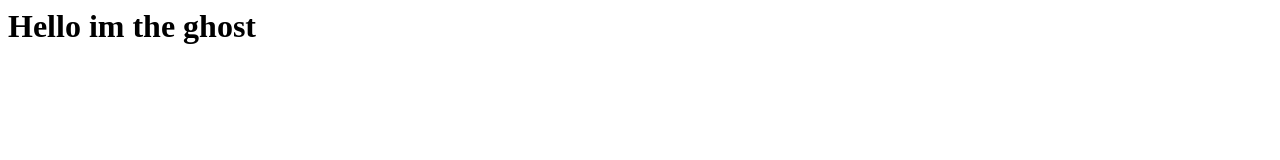
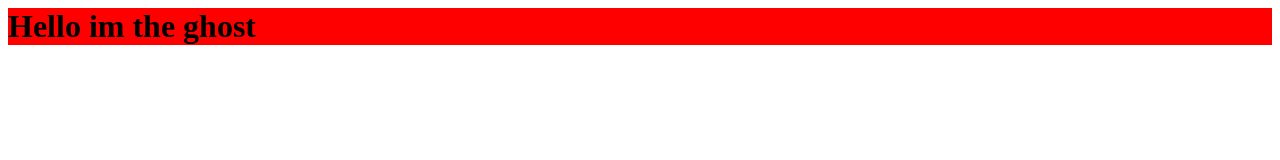
Before and after one commit to vithun-sk/githubemc2, a plain HTML site: page index.html in a window 1280 px wide. Drawn offline with Linux system fonts and the light colour scheme.

Commit message:
modified the both

```diff
--- a/index.html
+++ b/index.html
@@ -1 +1,2 @@
+<link rel="stylesheet" href="style.css">
 <h1>Hello im the ghost</h1>
--- a/style.css
+++ b/style.css
@@ -1 +1,3 @@
-background_color:red
+h1{
+    background-color: red;
+}
```
